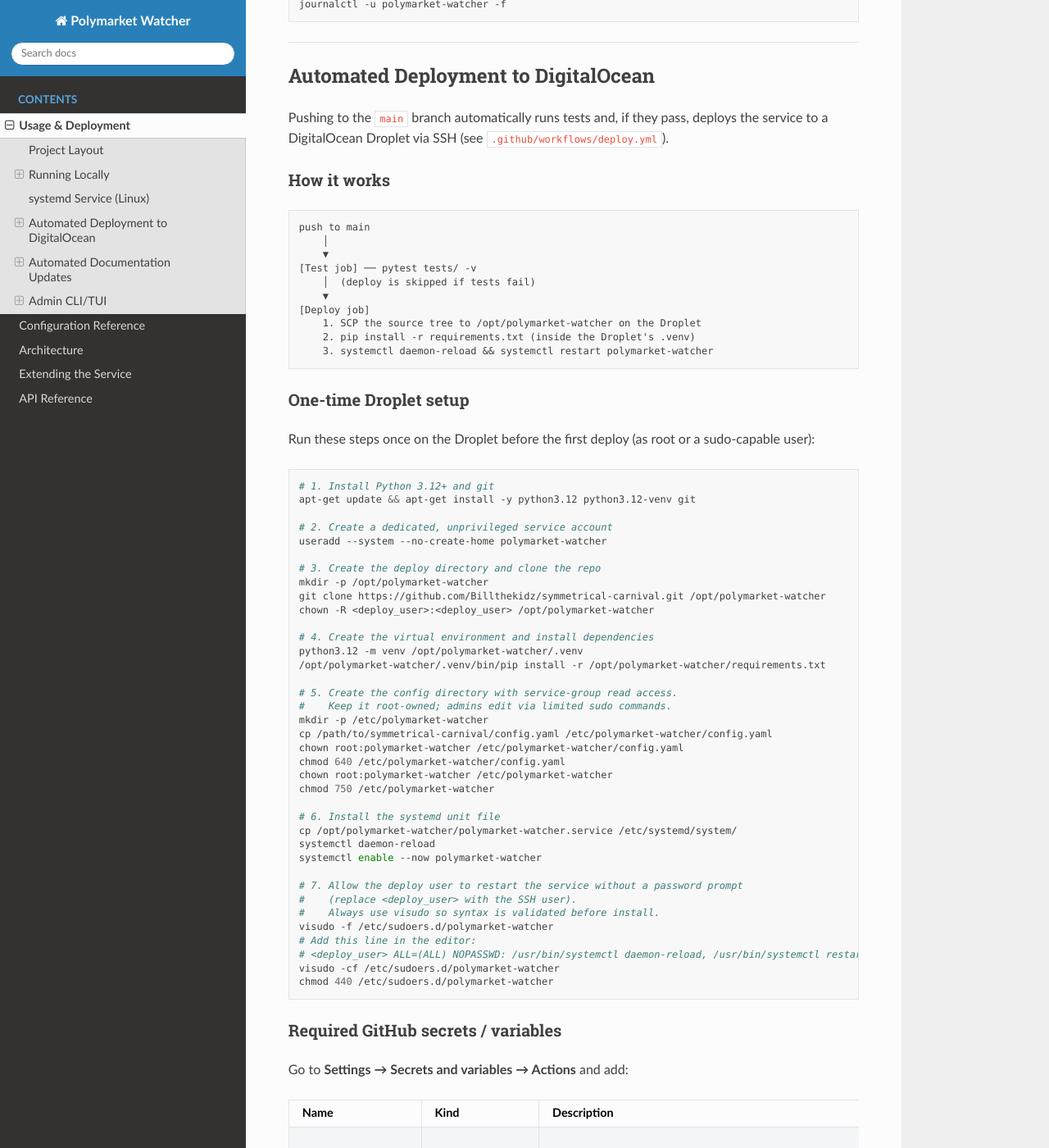
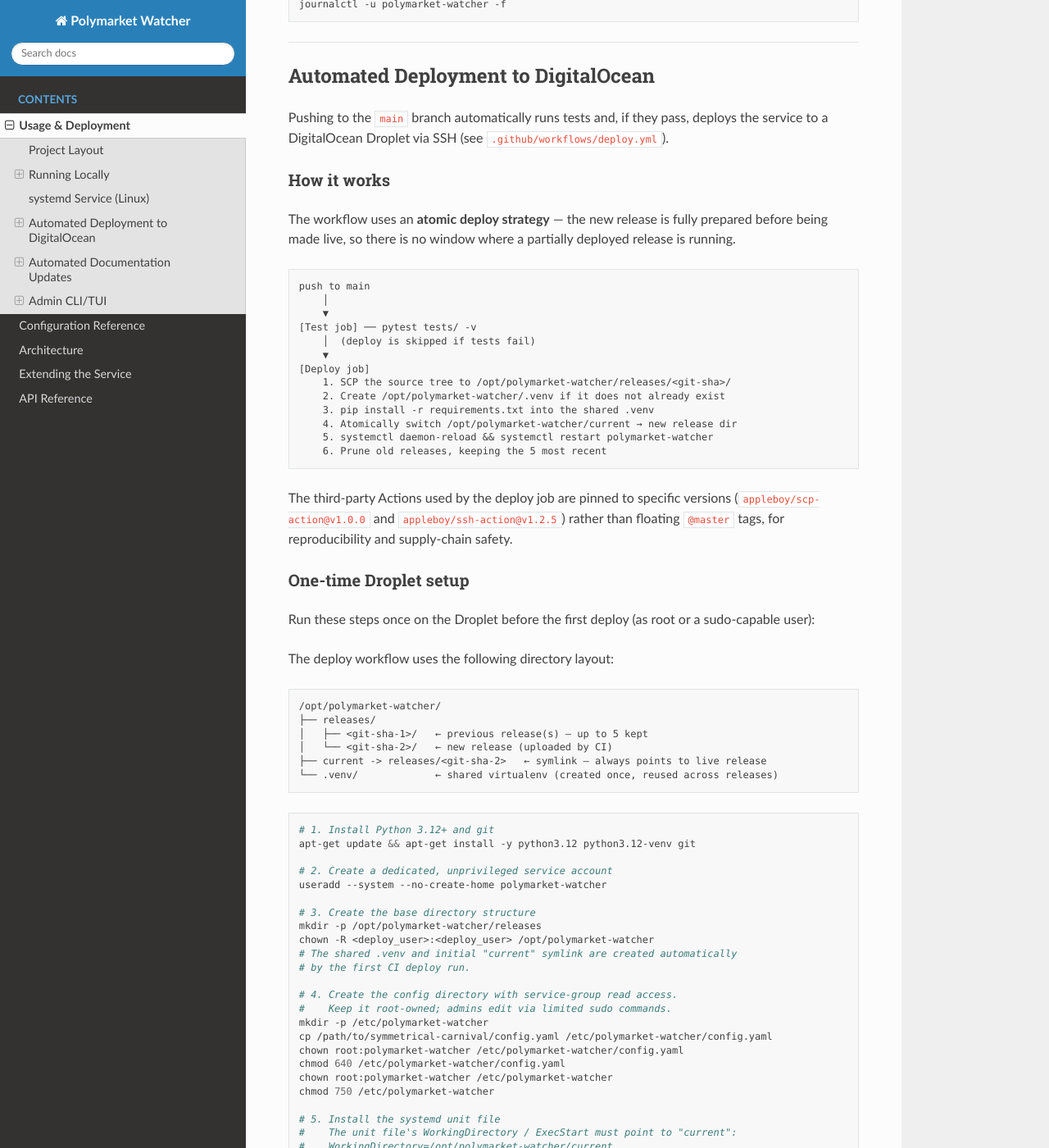
Before and after one commit to Billthekidz/symmetrical-carnival, a Sphinx documentation site: the page built from docs/usage.md, in a window 1280 px wide and 1400 px high, scrolled down 1640 px. Shown: the whole window at 82% size. Built offline with Sphinx 7.4.7 and the Read the Docs theme 3.1.0, drawn with Linux system fonts in a browser that asks for light colours; some of the changed text lies outside the part shown.

Commit message:
[documentation] Update deployment docs for atomic deploy strategy
- Describe the versioned releases/ directory layout and current symlink
- Update the 'How it works' diagram to reflect the 6-step atomic flow
- Note that dependencies are installed into a shared .venv before going live
- Note that old releases are pruned (last 5 kept)
- Update one-time Droplet setup: create releases/ dir, remove manual venv/clone steps
  (shared .venv and current symlink are created by the first CI run)
- Note that third-party Actions are now pinned to explicit versions

Co-authored-by: Copilot <223556219+Copilot@users.noreply.github.com>

````diff
--- a/docs/usage.md
+++ b/docs/usage.md
@@ -94,6 +94,10 @@ deploys the service to a DigitalOcean Droplet via SSH (see
 
 ### How it works
 
+The workflow uses an **atomic deploy strategy** — the new release is fully
+prepared before being made live, so there is no window where a partially
+deployed release is running.
+
 ```
 push to main
     │
@@ -102,15 +106,34 @@ push to main
     │  (deploy is skipped if tests fail)
     ▼
 [Deploy job]
-    1. SCP the source tree to /opt/polymarket-watcher on the Droplet
-    2. pip install -r requirements.txt (inside the Droplet's .venv)
-    3. systemctl daemon-reload && systemctl restart polymarket-watcher
+    1. SCP the source tree to /opt/polymarket-watcher/releases/<git-sha>/
+    2. Create /opt/polymarket-watcher/.venv if it does not already exist
+    3. pip install -r requirements.txt into the shared .venv
+    4. Atomically switch /opt/polymarket-watcher/current → new release dir
+    5. systemctl daemon-reload && systemctl restart polymarket-watcher
+    6. Prune old releases, keeping the 5 most recent
 ```
+
+The third-party Actions used by the deploy job are pinned to specific
+versions (`appleboy/scp-action@v1.0.0` and `appleboy/ssh-action@v1.2.5`)
+rather than floating `@master` tags, for reproducibility and supply-chain
+safety.
 
 ### One-time Droplet setup
 
 Run these steps once on the Droplet before the first deploy (as root or a
 sudo-capable user):
+
+The deploy workflow uses the following directory layout:
+
+```
+/opt/polymarket-watcher/
+├── releases/
+│   ├── <git-sha-1>/   ← previous release(s) — up to 5 kept
+│   └── <git-sha-2>/   ← new release (uploaded by CI)
+├── current -> releases/<git-sha-2>   ← symlink — always points to live release
+└── .venv/             ← shared virtualenv (created once, reused across releases)
+```
 
 ```bash
 # 1. Install Python 3.12+ and git
@@ -119,16 +142,13 @@ apt-get update && apt-get install -y python3.12 python3.12-venv git
 # 2. Create a dedicated, unprivileged service account
 useradd --system --no-create-home polymarket-watcher
 
-# 3. Create the deploy directory and clone the repo
-mkdir -p /opt/polymarket-watcher
-git clone https://github.com/Billthekidz/symmetrical-carnival.git /opt/polymarket-watcher
+# 3. Create the base directory structure
+mkdir -p /opt/polymarket-watcher/releases
 chown -R <deploy_user>:<deploy_user> /opt/polymarket-watcher
+# The shared .venv and initial "current" symlink are created automatically
+# by the first CI deploy run.
 
-# 4. Create the virtual environment and install dependencies
-python3.12 -m venv /opt/polymarket-watcher/.venv
-/opt/polymarket-watcher/.venv/bin/pip install -r /opt/polymarket-watcher/requirements.txt
-
-# 5. Create the config directory with service-group read access.
+# 4. Create the config directory with service-group read access.
 #    Keep it root-owned; admins edit via limited sudo commands.
 mkdir -p /etc/polymarket-watcher
 cp /path/to/symmetrical-carnival/config.yaml /etc/polymarket-watcher/config.yaml
@@ -137,12 +157,15 @@ chmod 640 /etc/polymarket-watcher/config.yaml
 chown root:polymarket-watcher /etc/polymarket-watcher
 chmod 750 /etc/polymarket-watcher
 
-# 6. Install the systemd unit file
-cp /opt/polymarket-watcher/polymarket-watcher.service /etc/systemd/system/
+# 5. Install the systemd unit file
+#    The unit file's WorkingDirectory / ExecStart must point to "current":
+#    WorkingDirectory=/opt/polymarket-watcher/current
+#    ExecStart=/opt/polymarket-watcher/.venv/bin/python -m polymarket_watcher …
+cp /path/to/symmetrical-carnival/polymarket-watcher.service /etc/systemd/system/
 systemctl daemon-reload
 systemctl enable --now polymarket-watcher
 
-# 7. Allow the deploy user to restart the service without a password prompt
+# 6. Allow the deploy user to restart the service without a password prompt
 #    (replace <deploy_user> with the SSH user).
 #    Always use visudo so syntax is validated before install.
 visudo -f /etc/sudoers.d/polymarket-watcher
````
